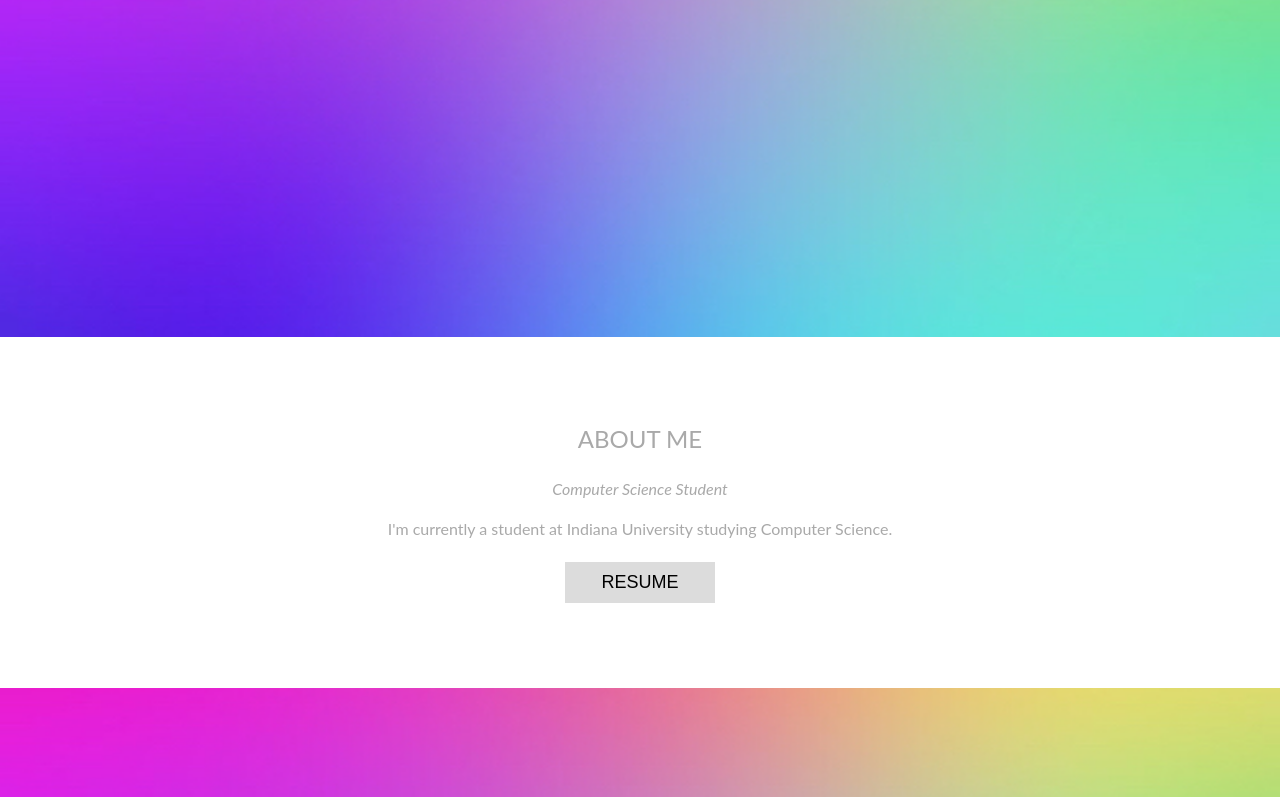
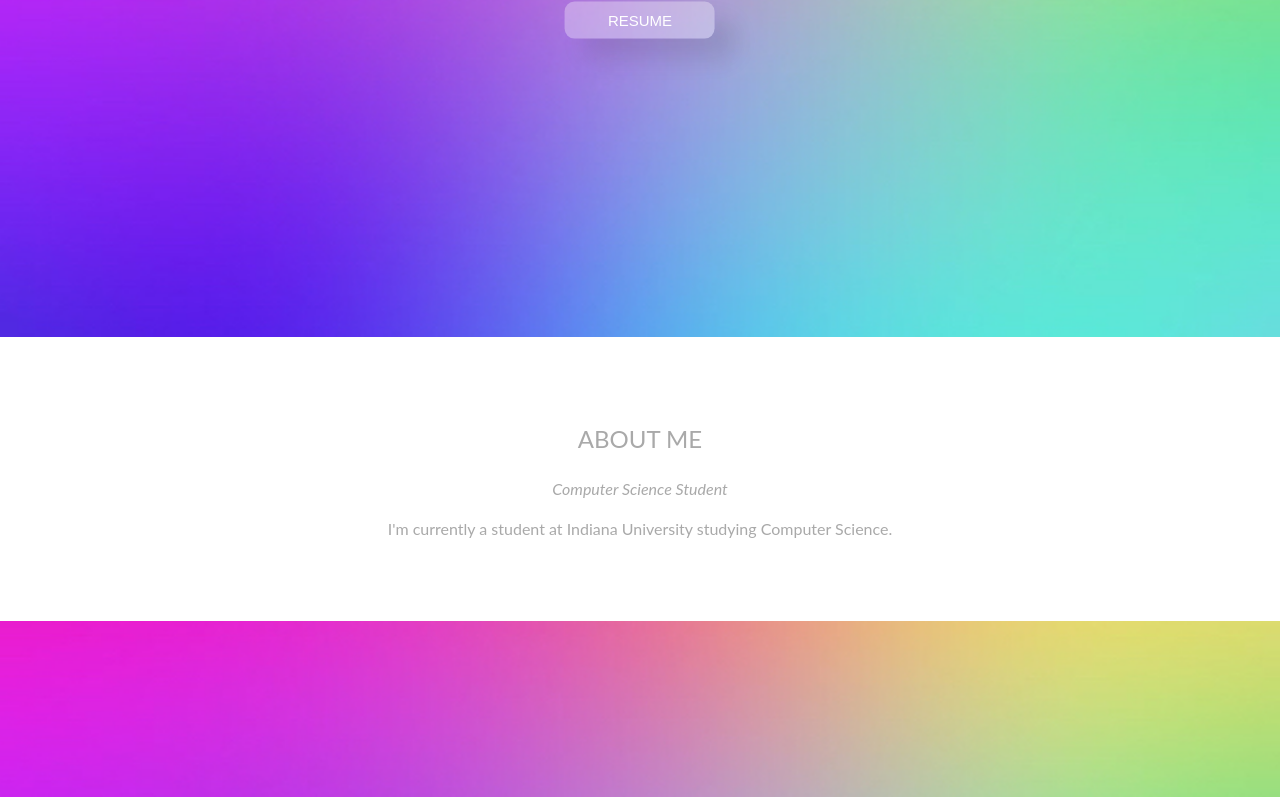
Before and after one commit to ployunchit/old-portfolio-2022, a plain HTML site: page index.html in a window 1280 px wide. Shown: the part 463-1260 px from the top of the page. Drawn offline with Linux system fonts and the light colour scheme.

Commit message:
fixed resume button

```diff
--- a/index.html
+++ b/index.html
@@ -24,6 +24,13 @@
 
             <h1>Hi. I'm Ploy Unchit, <br> Software Engineer. <h1>
             <!-- <img src="favicon.ico" alt="Memoji" style="width:170px; height:170px; margin-left:15px;"> </h1> -->
+            <p class="center">
+                <a href="resume.html">
+                    <button class="button">
+                        <span>RESUME</span>
+                    </button>
+                </a>
+            </p>
         </div>
     </div>
 
@@ -35,13 +42,7 @@
         </p>
         <p>I'm currently a student at Indiana University studying Computer Science.
         </p>
-        <p class="center">
-            <a href="resume.html">
-                <button class="button">
-                    <span>RESUME</span>
-                </button>
-            </a>
-        </p>
+
     </div>
 
     <!-- Parallax Portfolio Title -->
--- a/style.css
+++ b/style.css
@@ -103,10 +103,6 @@ a, body, html {
     background-color: gainsboro;
     padding-top: 64px;
     padding-bottom: 64px;
-}
-
-.center {
-    text-align: center;
 }
 
 /* Resume Containers */
@@ -230,16 +226,17 @@ div.pic-card:hover {
 
 .button {
     display: inline-block;
-    background-color: gainsboro;
+    background-color: rgba(255, 255, 255, 0.312);
     border: none;
-    color: black;
-    font-size: 18px;
+    color: white;
+    font-size: 15px;
     font-weight: normal;
     padding: 10px;
     width: 150px;
     transition: all 0.5s;
+    border-radius: 10px;
     cursor: pointer;
-    margin: 5px;
+    box-shadow: 20px 20px 25px rgba(0, 0, 0, .1);
 }
 
 .button span {
```
Also changed, not shown: resume.html (+1 -5 lines), 1 other file.
